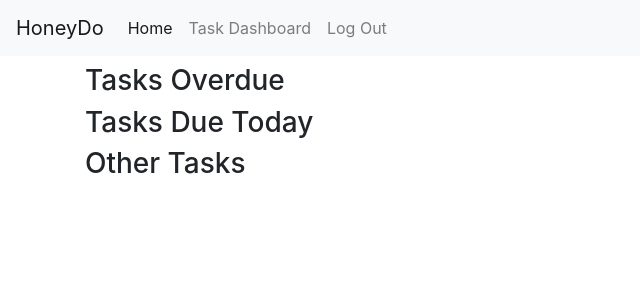
After one commit to parthmparmar/honeydo, a Flask app: template hdo/templates/tasks_summary.html in a window 1280 px wide. The commit adds this page. Shown: the top 300 px of the page, without its empty margins (0-640 px from the left). Run offline with Flask 2, Linux system fonts and the light colour scheme; the template is opened without the code that fills it, so the values that code supplies are empty; some libraries are stand-ins or nearby versions.

Commit message:
added navbar, task summary, login screen enhancements, other minor fixes

```diff
--- /dev/null
+++ b/hdo/static/script/login.js
@@ -0,0 +1 @@
+$(".navbar").addClass("d-none");
--- a/hdo/static/script/register.js
+++ b/hdo/static/script/register.js
@@ -32,3 +32,5 @@ $("#register").submit(function(){
     return false;
   };
   });
+
+$(".navbar").addClass("d-none");
--- a/hdo/static/script/tasks_page.js
+++ b/hdo/static/script/tasks_page.js
@@ -75,19 +75,27 @@ $(".task_edit").on("click", function() {
   //var $current_task_name = decodeURIComponent($('.task_edit').data('task_name'))
   current_task_name = $(this).data('task_name');
   //strings are saved with "_" replacing spaces for now. This replaces the "_" with spaces before loading the value into the form
-  current_task_name = current_task_name.replace(/_/g," ")
   current_points = $(this).data('points');
   current_date = $(this).data('due_date');
 
   $('#task-edit-modal').modal('show')
+
   $('input[name="task_name"]').val(current_task_name);
   $('input[name="points"]').val(current_points);
-  $('input[name="due_date"]').val(current_date);
 
-  $("#submit-new-task").on("click", function() {
+  //if ($('input[name="due_date"]').val() == NULL){
+  //  $('input[name="due_date"]').val(" ");
+  //}
+  //else{
+    $('input[name="due_date"]').val(current_date);
+
+  //}
+
+  $("#submit-edited-task").on("click", function() {
     task_name = $("#new_task_name").val().trim()
     points = $("#new_points").val().trim()
     due_date = $("#new_due_date").val().trim()
+
     $.ajax({
       url:"/api/task/"+task_id+"/update",
       method: "PUT",
--- a/hdo/static/script/test.js
+++ /dev/null
@@ -1 +0,0 @@
-console.log("is it working?")
--- a/hdo/templates/base/base_html.html
+++ b/hdo/templates/base/base_html.html
@@ -1,5 +1,5 @@
 <!DOCTYPE html>
-
+{% include "base/navbar.html" %}
 
 <html lang="en">
 <head>
--- a/hdo/templates/base/navbar.html
+++ b/hdo/templates/base/navbar.html
@@ -1,15 +1,18 @@
-<nav class="navbar navbar-expand-lg navbar-light bg-light">
-  <a class="navbar-brand" href="#">HoneyDo</a>
+<nav class="navbar navbar-expand-lg navbar-light bg-light" id="navbar">
+  <a class="navbar-brand" href="{{url_for('dashboard')}}">HoneyDo</a>
   <button class="navbar-toggler" type="button" data-toggle="collapse" data-target="#navbarNav" aria-controls="navbarNav" aria-expanded="false" aria-label="Toggle navigation">
     <span class="navbar-toggler-icon"></span>
   </button>
-  <div class="collapse navbar-collapse" id="navbarNav">
+  <div class="collapse navbar-collapse float-right" id="navbarNav">
     <ul class="navbar-nav">
       <li class="nav-item active">
-        <a class="nav-link" href="#">Home <span class="sr-only">(current)</span></a>
+        <a class="nav-link" href="{{url_for('dashboard')}}">Home <span class="sr-only">(current)</span></a>
       </li>
       <li class="nav-item">
-        <a class="nav-link" href="#">Log Out</a>
+        <a class="nav-link" href="{{url_for('tasksummary')}}">Task Dashboard</a>
+      </li>
+      <li class="nav-item">
+        <a class="nav-link" href="{{url_for('logout')}}">Log Out</a>
       </li>
     </ul>
   </div>
--- a/hdo/templates/base/task-edit-modal.html
+++ b/hdo/templates/base/task-edit-modal.html
@@ -11,15 +11,15 @@
         </div>
         <div class="form-group">
           <label for="points">Points</label>
-          <input name = "points" type="points" class="form-control" id="new_points" required>
+          <input name = "points" type="points" class="form-control" id="new_points">
         </div>
         <div class="form-group">
           <label for="due_date">Due Date</label>
-          <input name= "due_date" type="date" class="form-control" id="new_due_date" required>
+          <input name= "due_date" type="date" class="form-control" id="new_due_date">
         </div>
       </div>
       <div class="modal-footer">
-        <button type="submit" id = "submit-new-task" class="btn btn-primary">Save changes</button>
+        <button type="submit" id = "submit-edited-task" class="btn btn-primary">Save changes</button>
       </div>
     </div>
   </div>
--- a/hdo/templates/register.html
+++ b/hdo/templates/register.html
@@ -1,8 +1,10 @@
 {% extends "base/base_html.html" %}
 {% block body %}
 
+
 <div class="container">
   {% include "base/alerts.html" %}
+  <h3>Register</h3>
   <form id="register" action="/register" method="POST">
     <div class="form-group">
       <label for="email">Email address</label>
@@ -22,6 +24,8 @@
     </div>
     <button type="submit" class="btn btn-info">Submit</button>
   </form>
+  <br>
+  <p>Already have an account? <a href="{{url_for('login')}}">Login</a></p>
 </div>
 
 {% endblock %}
--- /dev/null
+++ b/hdo/templates/tasks_summary.html
@@ -0,0 +1,41 @@
+{% extends "base/base_html.html" %}
+
+{% block body %}
+<div class="container">
+  {% include "base/alerts.html" %}
+  {% include "base/modal-yes-no.html" %}
+  {% include "base/task-edit-modal.html" %}
+  <div class="task-view">
+    <h3> Tasks Overdue </h3>
+    {% for tasks in data.tasks_overdue %}
+      {% with task=tasks %}
+        {% include "/task_item.html" %}
+      {% endwith %}
+    {% endfor %}
+  </div>
+
+  <div class="task-view">
+    <h3> Tasks Due Today </h3>
+    {% for tasks in data.tasks_due_today %}
+      {% with task=tasks %}
+        {% include "/task_item.html" %}
+      {% endwith %}
+    {% endfor %}
+  </div>
+
+  <div class="task-view">
+    <h3> Other Tasks </h3>
+    {% for tasks in data.other_tasks %}
+      {% with task=tasks %}
+        {% include "/task_item.html" %}
+      {% endwith %}
+    {% endfor %}
+  </div>
+</div>
+
+{% endblock %}
+
+{% block javascript %}
+<script type="text/javascript" src="{{ url_for('static', filename='script/tasks_page.js') }}"></script>
+<script type="text/javascript" src="{{ url_for('static', filename='script/dashboard.js') }}"></script>
+{% endblock %}
```
Also changed, not shown: hdo/templates/login.html (deleted, +0 -25 lines), hdo/templates/login_page.html (+5 -2 lines), hdo/templates/tasks.html (+4 -4 lines), hdo/views.py (+38 -7 lines).
